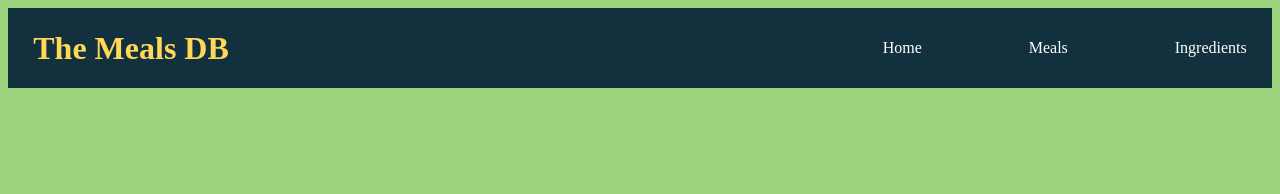
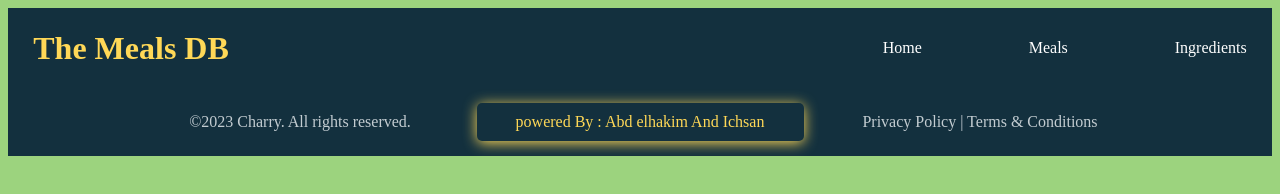
Before and after one commit to ichsansandy/dishdiscovery-capstone-microverse, a website built with webpack: page src/index.html in a window 1280 px wide. Built offline with nearby package versions, Linux system fonts and the light colour scheme.

Commit message:
add footer HTML & style Footer CSS

```diff
--- a/src/index.html
+++ b/src/index.html
@@ -30,5 +30,19 @@
             </ul>
         </div>
     </header>
+    <main>
+
+    </main>
+
+    <footer class="footer pd-y" id="footer" style="display: grid;">
+        <div class="container">
+          <div class="last">
+    <div class="">©2023 Charry. All rights reserved.</div>
+    <div class="">powered By : Abd elhakim And Ichsan</div>
+          <div class="">Privacy Policy | Terms &amp; Conditions</div>
+    </div>
+        </div>
+      </footer>
+
 </body>
 </html>
--- a/src/style.css
+++ b/src/style.css
@@ -108,6 +108,37 @@ a {
   color: #ffd857;
 }
 
+footer {
+  background-color: #13303e;
+  padding: 15px;
+  display: none;
+}
+
+footer .last {
+  display: flex;
+  justify-content: space-between;
+  align-items: center;
+  flex-wrap: wrap;
+  gap: 23px;
+}
+
+footer .last > div {
+  width: 307px;
+}
+
+footer .last > div:nth-child(1),
+footer .last > div:nth-child(3) {
+  color: #c3ccd1;
+}
+
+footer .last > div:nth-child(2) {
+  color: #ffd857;
+  box-shadow: 0 2px 14px;
+  padding: 10px;
+  border-radius: 5px;
+}
+
+
 @media only screen and (min-width: 768px) {
   .hamburger {
     display: none;
@@ -137,4 +168,14 @@ a {
   .desktop-nav-list li a:focus {
     color: #ffd857;
   }
+
+  footer .last {
+    display: flex;
+    justify-content: center;
+    align-items: center;
+    flex-wrap: wrap;
+    gap: 23px;
+    text-align: center;
+  }
+
 }
```
